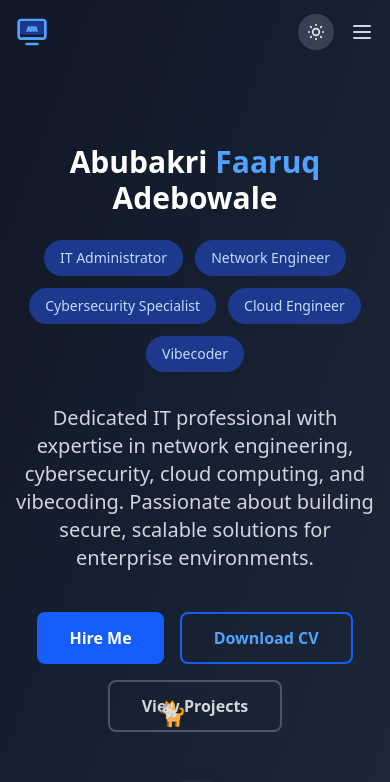
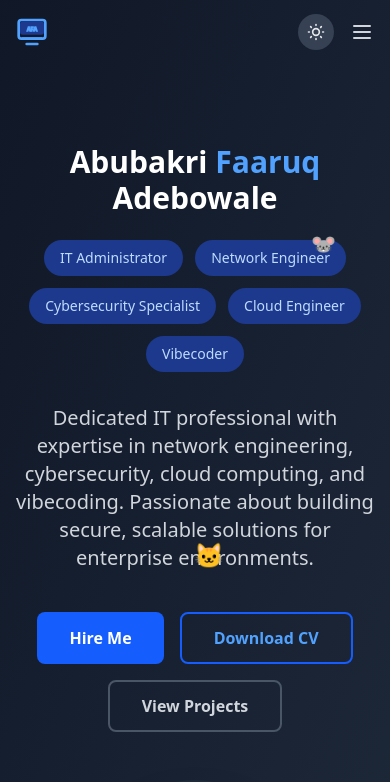
Before and after one commit to IbnAbubakri/AbubakriFaaruqAdebowaleResume, a Next.js app: page / in a window 390 px wide. Shown: the top 782 px of the page. Built offline with nearby package versions, Linux system fonts and the light colour scheme.

Commit message:
Realistic cat chasing rat: pursuit, fleeing, direction-aware

```diff
--- a/src/components/CatAndRat.tsx
+++ b/src/components/CatAndRat.tsx
@@ -1,60 +1,87 @@
 'use client'
 
-import { motion, useAnimationControls } from 'framer-motion'
-import { useEffect, useState } from 'react'
+import { motion } from 'framer-motion'
+import { useEffect, useState, useCallback } from 'react'
 
-const emojis = ['🐱', '🐈', '😺', '🐈‍⬛', '🐭', '🐁', '🐀', '🧀']
-
-function randomPos() {
+function randPos(pad = 60) {
+  const w = typeof window !== 'undefined' ? window.innerWidth : 1200
+  const h = typeof window !== 'undefined' ? window.innerHeight : 800
   return {
-    x: Math.random() * (typeof window !== 'undefined' ? window.innerWidth - 80 : 500),
-    y: Math.random() * (typeof window !== 'undefined' ? window.innerHeight - 80 : 500),
+    x: Math.random() * (w - pad * 2) + pad,
+    y: Math.random() * (h - pad * 2) + pad,
   }
 }
 
-function randomDelay() {
-  return Math.random() * 2 + 1
-}
-
-function randomDuration() {
-  return Math.random() * 3 + 2
+function dist(a: { x: number; y: number }, b: { x: number; y: number }) {
+  return Math.hypot(a.x - b.x, a.y - b.y)
 }
 
 export default function CatAndRat() {
-  const [cat, setCat] = useState({ x: 100, y: 100 })
-  const [rat, setRat] = useState({ x: 300, y: 200 })
-  const [catEmoji] = useState(() => emojis[Math.floor(Math.random() * 4)])
-  const [ratEmoji] = useState(() => emojis[Math.floor(Math.random() * 4) + 4])
+  const [ratPos, setRatPos] = useState(() => randPos())
+  const [catPos, setCatPos] = useState(() => randPos())
+  const [ratTarget, setRatTarget] = useState(() => randPos())
+
+  const moveRat = useCallback(() => {
+    setRatTarget(randPos())
+  }, [])
 
   useEffect(() => {
-    const interval = setInterval(() => {
-      const newRat = randomPos()
-      setRat(newRat)
-      setTimeout(() => {
-        setCat(newRat)
-      }, 600)
-    }, 3000)
+    const interval = setInterval(moveRat, 2500)
+    return () => clearInterval(interval)
+  }, [moveRat])
 
-    return () => clearInterval(interval)
-  }, [])
+  // Cat continuously chases rat's current position
+  useEffect(() => {
+    const chase = setInterval(() => {
+      setCatPos(prev => {
+        const gap = dist(prev, ratPos)
+        // Cat speeds up when close (pounce), slows when far (stalk)
+        const speed = gap < 150 ? 3.5 : gap < 300 ? 2.5 : 1.2
+        const dx = ratPos.x - prev.x
+        const dy = ratPos.y - prev.y
+        const d = Math.hypot(dx, dy)
+        if (d < 10) return prev
+        return {
+          x: prev.x + (dx / d) * Math.min(speed, d),
+          y: prev.y + (dy / d) * Math.min(speed, d),
+        }
+      })
+    }, 50)
+    return () => clearInterval(chase)
+  }, [ratPos])
+
+  // Rat flees faster when cat is near
+  useEffect(() => {
+    const flee = setInterval(() => {
+      const gap = dist(ratPos, catPos)
+      if (gap < 120) {
+        // Rat sprints away
+        setRatPos(randPos())
+        setRatTarget(randPos())
+      }
+    }, 200)
+    return () => clearInterval(flee)
+  }, [ratPos, catPos])
+
+  // Cat flips sprite toward rat
+  const catFlip = catPos.x < ratPos.x ? 1 : -1
+  const ratFlip = ratPos.x < ratTarget.x ? 1 : -1
 
   return (
     <div className="fixed inset-0 pointer-events-none z-50 overflow-hidden">
       <motion.div
-        key="cat"
-        className="absolute text-2xl"
-        animate={{ x: cat.x, y: cat.y }}
-        transition={{ type: 'spring', stiffness: 100, damping: 15 }}
+        className="absolute text-2xl select-none"
+        animate={{ x: catPos.x, y: catPos.y, scaleX: catFlip }}
+        transition={{ type: 'spring', stiffness: 60, damping: 12 }}
       >
-        {catEmoji}
+        🐱
       </motion.div>
       <motion.div
-        key="rat"
-        className="absolute text-xl"
-        animate={{ x: rat.x, y: rat.y }}
-        transition={{ type: 'spring', stiffness: 80, damping: 12, delay: 0.3 }}
+        className="absolute text-xl select-none"
+        animate={{ x: ratPos.x, y: ratPos.y, scaleX: ratFlip }}
+        transition={{ type: 'spring', stiffness: 50, damping: 10 }}
       >
-        {ratEmoji}
+        🐭
       </motion.div>
     </div>
   )
```
